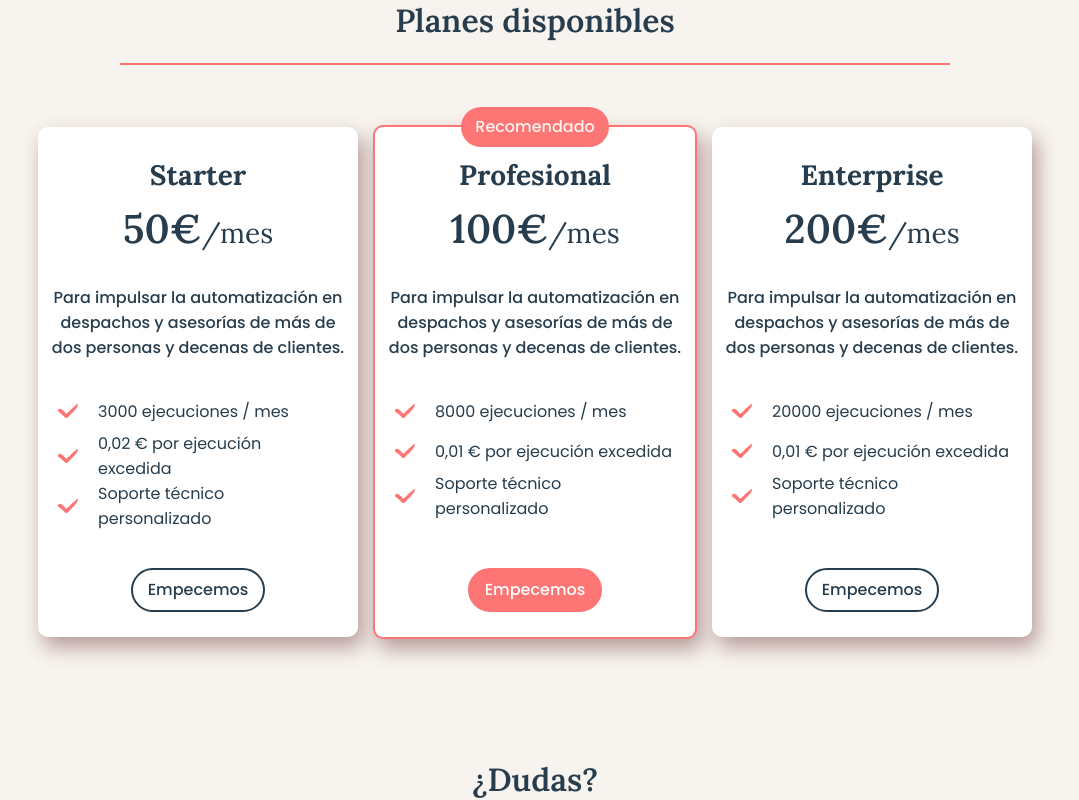
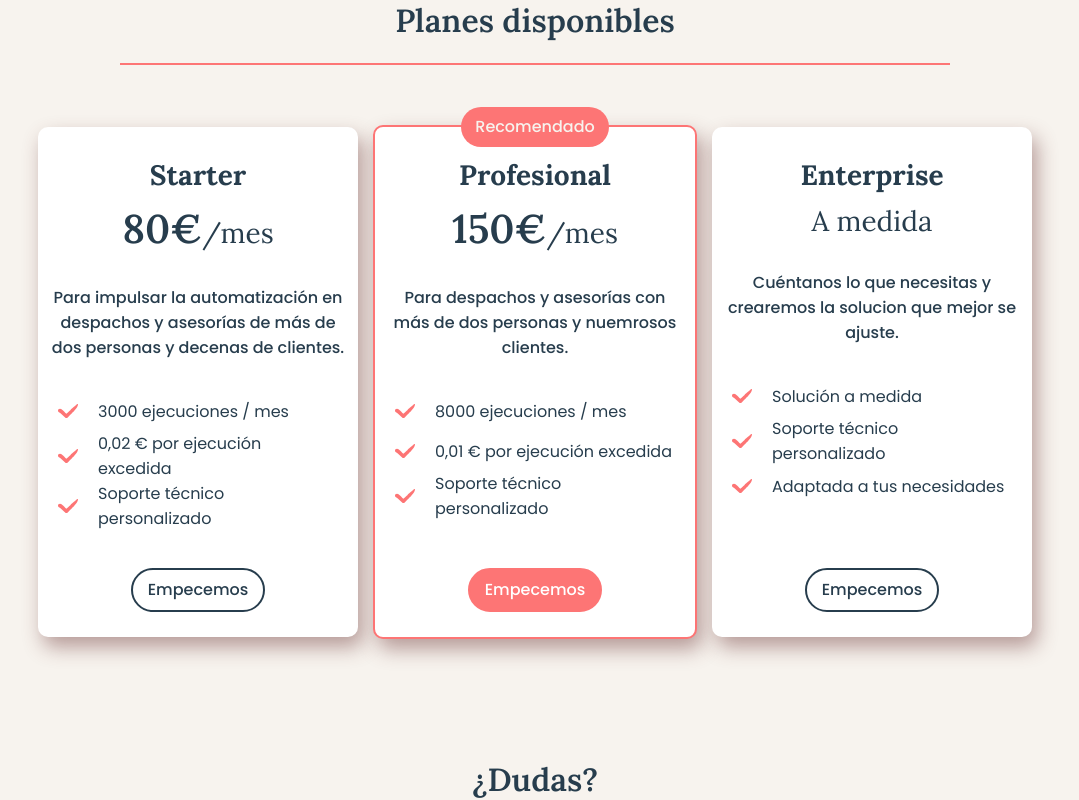
Before and after one commit to MarioFernandezCarballo/efizienz-landing, a React (Create React App) app: page / in a window 1280 px wide. Shown: the part 4620-5420 px from the top of the page, without its empty margins (105-1184 px from the left). Built offline with nearby package versions, Linux system fonts and the light colour scheme.

Commit message:
advancing with copies nad corresponding design

```diff
--- a/src/components/Pricing.js
+++ b/src/components/Pricing.js
@@ -7,9 +7,10 @@ import { AnimatePresence, motion } from 'framer-motion';
 const text = [
   {
     title: 'Starter',
-    price: '50',
+    price: '80',
     description: 'Para impulsar la automatización en despachos y asesorías de más de dos personas y decenas de clientes.',
     featured: false,
+    custom: false,
     benefits: [
       '3000 ejecuciones / mes',
       '0,02 € por ejecución excedida',
@@ -18,9 +19,10 @@ const text = [
   },
   {
     title: 'Profesional',
-    price: '100',
-    description: 'Para impulsar la automatización en despachos y asesorías de más de dos personas y decenas de clientes.',
+    price: '150',
+    description: 'Para despachos y asesorías con más de dos personas y nuemrosos clientes.',
     featured: true,
+    custom: false,
     benefits: [
       '8000 ejecuciones / mes',
       '0,01 € por ejecución excedida',
@@ -29,13 +31,14 @@ const text = [
   },
   {
     title: 'Enterprise',
-    price: '200',
-    description: 'Para impulsar la automatización en despachos y asesorías de más de dos personas y decenas de clientes.',
+    price: 'A medida',
+    description: 'Cuéntanos lo que necesitas y crearemos la solucion que mejor se ajuste.',
     featured: false,
+    custom: true,
     benefits: [
-      '20000 ejecuciones / mes',
-      '0,01 € por ejecución excedida',
-      'Soporte técnico personalizado'
+      'Solución a medida',
+      'Soporte técnico personalizado',
+      'Adaptada a tus necesidades'
     ]
   },
 ]
@@ -56,6 +59,7 @@ export default function Pricing() {
                 <PricingCard
                   key={i}
                   featured={p.featured}
+                  custom={p.custom}
                   title={p.title}
                   price={p.price}
                   description={p.description}
--- a/src/components/PricingCard.js
+++ b/src/components/PricingCard.js
@@ -17,7 +17,11 @@ export default function PricingCard(props) {
       <div>
         <div className='pricing-card-header'>
           <h3>{props.title}</h3>
-          <p><span>{props.price}€</span>/mes</p>
+          {props.custom ?
+            <p>{props.price}</p>
+            :
+            <p><span>{props.price}€</span>/mes</p>
+          }
         <h4 className='body'>{props.description}</h4>
         </div>
         <div className='pricing-card-benefits body'>
```
